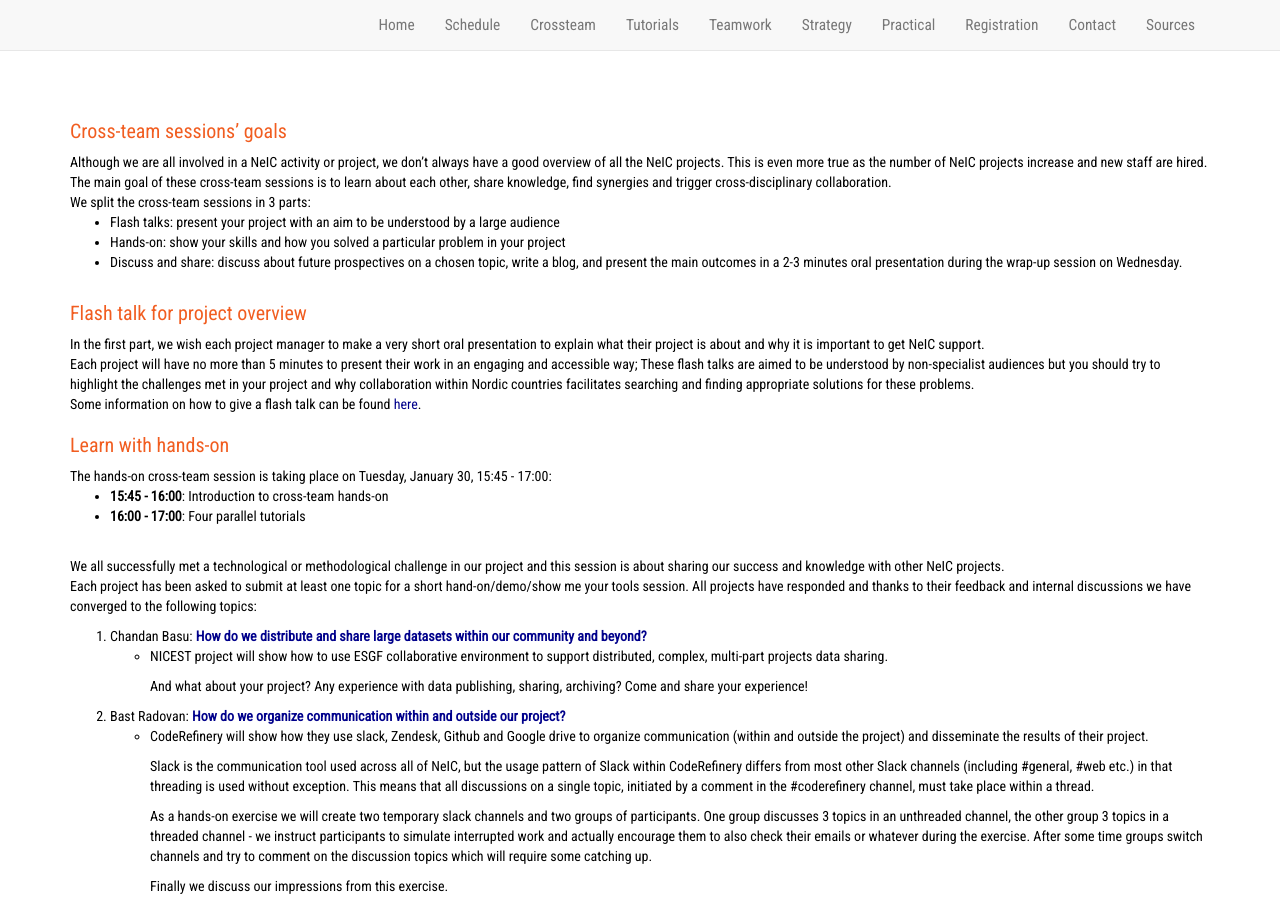
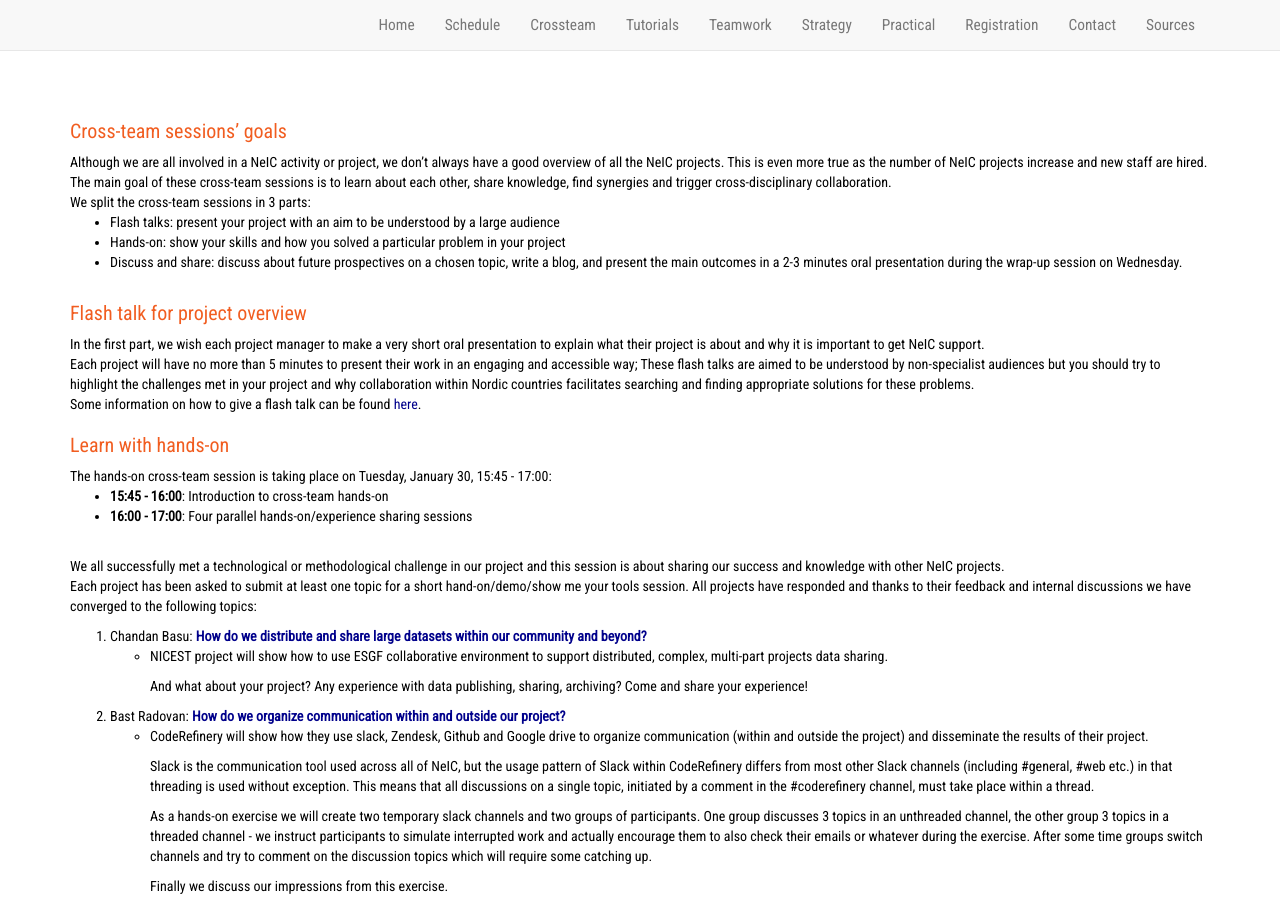
Before and after one commit to neicnordic/ahm18.neic.nordforsk.org, a Jekyll site: the page built from crossteam.md, in a window 1280 px wide and 900 px high. Built offline with Jekyll 4.4.1, drawn with Linux system fonts in a browser that asks for light colours; nearby versions of some CDN libraries.

Commit message:
changed tutorial to hands-on to be clearer

```diff
--- a/_includes/crossteams.html
+++ b/_includes/crossteams.html
@@ -34,7 +34,7 @@
 	        <ul>
 		<li><b>15:45 - 16:00</b>: Introduction to cross-team hands-on</li>
 
-		<li><b>16:00 - 17:00</b>: Four parallel tutorials</li>
+		<li><b>16:00 - 17:00</b>: Four parallel hands-on/experience sharing sessions</li>
 		</ul>
 		<br>
 		We all successfully met a technological or methodological challenge in our project and this session is about sharing our success and knowledge with other NeIC projects.
```
